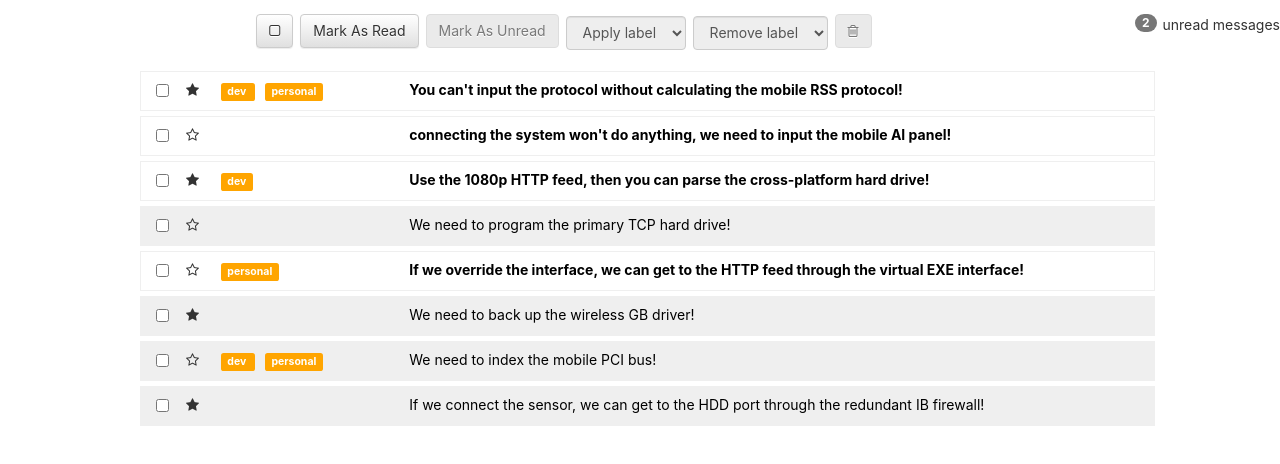
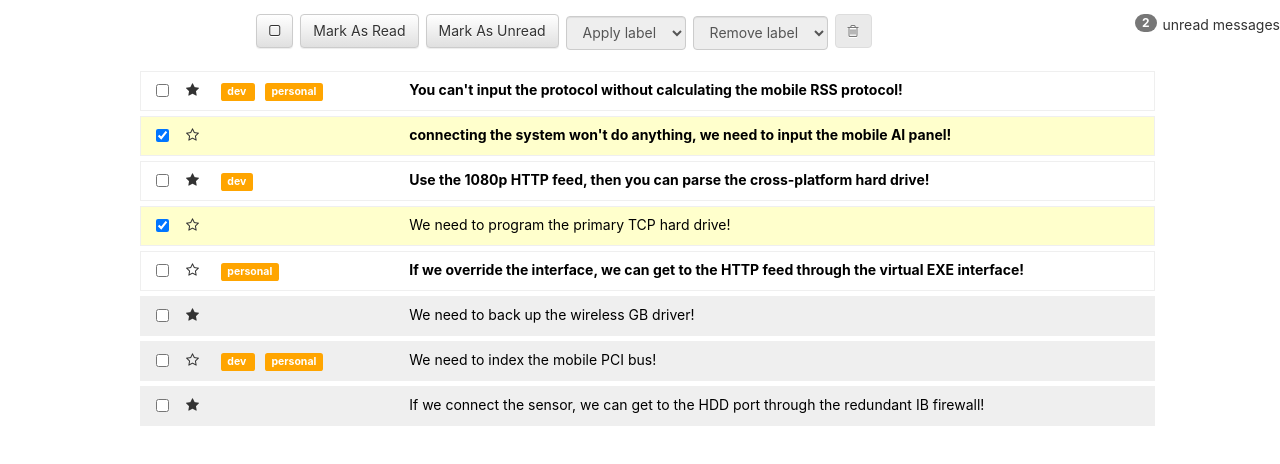
Before and after one commit to Matznick/react-inbox, a React (Create React App) app: page / in a window 1280 px wide. Shown: the top 464 px of the page. Built offline with nearby package versions, Linux system fonts and the light colour scheme.

Commit message:
alles mist

```diff
--- a/src/App.js
+++ b/src/App.js
@@ -12,6 +12,7 @@ class App extends Component {
           "You can't input the protocol without calculating the mobile RSS protocol!",
         read: false,
         starred: true,
+        selected: false,
         labels: ["dev", "personal"],
       },
       {
@@ -29,6 +30,7 @@ class App extends Component {
           "Use the 1080p HTTP feed, then you can parse the cross-platform hard drive!",
         read: false,
         starred: true,
+        selected: false,
         labels: ["dev"],
       },
       {
@@ -45,6 +47,7 @@ class App extends Component {
           "If we override the interface, we can get to the HTTP feed through the virtual EXE interface!",
         read: false,
         starred: false,
+        selected: false,
         labels: ["personal"],
       },
       {
@@ -52,6 +55,7 @@ class App extends Component {
         subject: "We need to back up the wireless GB driver!",
         read: true,
         starred: true,
+        selected: false,
         labels: [],
       },
       {
@@ -59,6 +63,7 @@ class App extends Component {
         subject: "We need to index the mobile PCI bus!",
         read: true,
         starred: false,
+        selected: false,
         labels: ["dev", "personal"],
       },
       {
@@ -67,23 +72,36 @@ class App extends Component {
           "If we connect the sensor, we can get to the HDD port through the redundant IB firewall!",
         read: true,
         starred: true,
+        selected: false,
         labels: [],
       },
     ],
     allMessagesSelected: false,
   };
 
-  selectAllMessages = () => {
+  selectAllMessages = (all = false) => {
     this.setState({ allMessagesSelected: !this.state.allMessagesSelected });
+    let selectedMessages = [];
+    let newArray = selectedMessages.concat(this.state.seedMessages);
+    newArray.map((m) => {
+      if (all) {
+        return { ...m, selected: true };
+      } else {
+        return { ...m, selected: !m.selected };
+      }
+    });
+    console.log(newArray);
+    this.setState({ seedsMessages: selectedMessages });
   };
 
-  markAsRead = () => {
-    if (this.state.allMessagesSelected) {
-      let readMessages = this.state.seedMessages;
-      readMessages.map((m) => (m.read = true));
-      this.setState({ seedMessages: readMessages });
-    }
-  };
+  // markAsRead = () => {
+  //   if (this.state.allMessagesSelected) {
+  //     let readMessages = this.state.seedMessages;
+  //     readMessages.map((m) => (m.read = true));
+  //     this.setState({ seedMessages: readMessages });
+  //     //this.setState({ allMessagesSelected: this.state.allMessagesSelected });
+  //   }
+  // };
 
   render() {
     return (
--- a/src/components/Message.js
+++ b/src/components/Message.js
@@ -9,30 +9,23 @@ class Message extends Component {
       read: this.props.message.read,
       starred: this.props.message.starred,
       labels: this.props.message.labels,
-      selectedByClick: false,
-      selectedByToolbar: this.props.allMessagesSelected,
+      selected: this.props.message.selected,
     };
+  }
+
+  componentDidUpdate() {
+    if (!this.state.selected) {
+      this.setState({ ...this.state, selected: this.props.message.selected });
+    }
   }
 
   // distiguish between selected/not selected and read/unread
   setMessageStyle = () => {
-    console.log(
-      "from message.js: selectedbyclick :",
-      this.state.selectedByClick
-    );
-    console.log(
-      "from message.js: selectedbytoolbar :",
-      this.state.selectedByToolbar
-    );
-    if (
-      (this.state.selectedByClick && this.state.read) ||
-      (this.props.allMessagesSelected && this.state.read)
-    ) {
+    console.log("from message.js: selectedbyclick :", this.state.selected);
+
+    if (this.state.selected && this.state.read) {
       return "row message selected read";
-    } else if (
-      (this.state.selectedByClick && !this.state.read) ||
-      (this.props.allMessagesSelected && !this.state.read)
-    ) {
+    } else if (this.state.selected && !this.state.read) {
       return "row message selected unread";
     }
     if (this.state.read) {
@@ -42,12 +35,11 @@ class Message extends Component {
     }
   };
 
-  toggleCheckbox = () =>
-    this.setState({ selectedByClick: !this.state.selectedByClick });
+  toggleCheckbox = () => this.setState({ selected: !this.state.selected });
 
   onClickCheckbox = () => {
     this.toggleCheckbox();
-    console.log("selectedByClick: ", this.state.selectedByClick);
+    console.log("selected: ", this.state.selected);
     this.setMessageStyle();
   };
 
@@ -63,9 +55,7 @@ class Message extends Component {
                 <input
                   onClick={this.onClickCheckbox}
                   type="checkbox"
-                  checked={
-                    this.state.selectedByToolbar || this.state.selectedByClick
-                  }
+                  checked={this.props.message.selected}
                 />
               </div>
               <div className="col-xs-1">
--- a/src/components/MessagesList.js
+++ b/src/components/MessagesList.js
@@ -2,17 +2,12 @@ import React, { Component } from "react";
 import Message from "./Message";
 
 class MessagesList extends Component {
-  state = { allMessagesSelected: false };
-
   render() {
     return (
       <div>
-        {this.props.seedMessages.map((message) => (
+        {this.props.seedMessages.map((message, i) => (
           <div>
-            <Message
-              message={message}
-              allMessagesSelected={this.props.allMessagesSelected}
-            />
+            <Message key={i} message={message} />
           </div>
         ))}
       </div>
--- a/src/components/Toolbar.js
+++ b/src/components/Toolbar.js
@@ -12,7 +12,7 @@ class Toolbar extends Component {
             </p>
 
             <button
-              onClick={this.props.selectAllMessages}
+              onClick={this.props.selectAllMessages.bind(true)}
               className="btn btn-default"
             >
               <i
@@ -24,11 +24,17 @@ class Toolbar extends Component {
               ></i>
             </button>
 
-            <button onClick={this.props.markAsRead} className="btn btn-default">
+            <button
+              //   onClick={this.props.markAsRead()}
+              className="btn btn-default"
+            >
               Mark As Read
             </button>
 
-            <button className="btn btn-default" disabled="disabled">
+            <button
+              //   onClick={this.props.markAsRead(false)}
+              className="btn btn-default"
+            >
               Mark As Unread
             </button>
 
```
